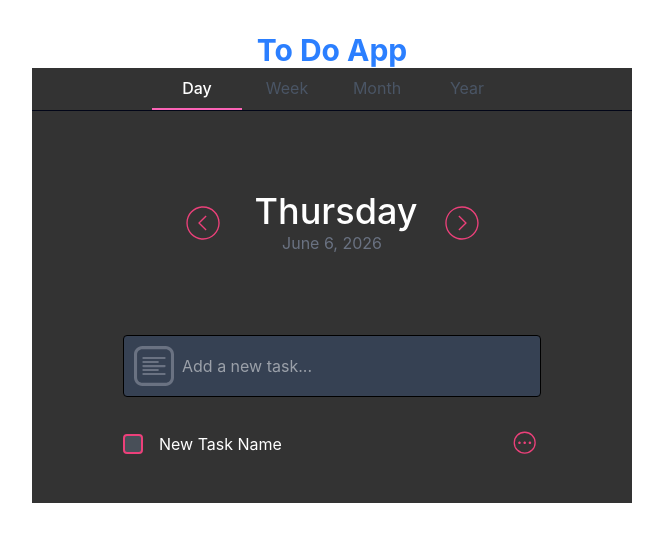
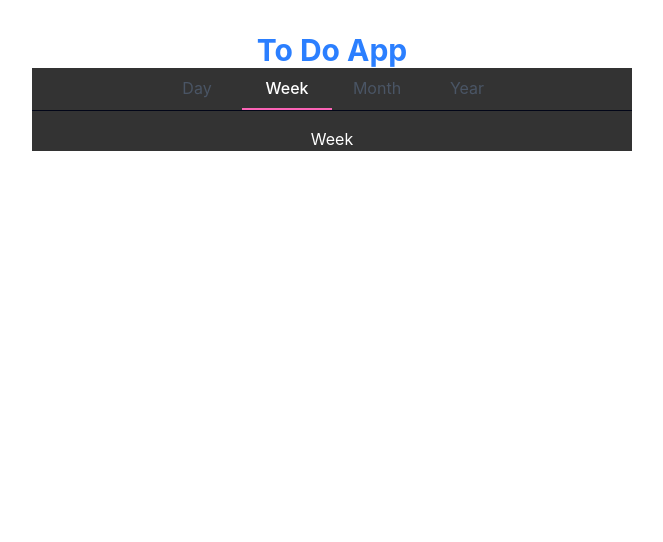
Before and after one commit to Priscilla-03-dev/to-do-app, a React (Vite) app: page / in a window 1280 px wide. Both pictures are taken after a click on the item "Week". Shown: the top 542 px of the page, without its empty margins (308-971 px from the left). Built offline with nearby package versions, Linux system fonts and the light colour scheme.

Commit message:
feat(header):se realiza funcion de vistas temporales y creacion de nuevos componentes

```diff
--- a/src/App.jsx
+++ b/src/App.jsx
@@ -4,19 +4,30 @@ import Header from './components/Header';
 import Day from './components/Day';
 import Form from './components/Form';
 import ListTasks from './components/ListTasks';
+import Week from './components/Week';
+import Month from './components/Month';
+import Year from './components/Year';
 
 import './App.css';
 
-const App=()=> {
-  /*const[count,setCount]=useState(0)*/
+const App = () => {
+  const [tab, setTab] = useState('day'); // component state to manage the active tab
   return (
     <main>
       <h1 className="text-3xl font-bold text-blue-500">To Do App</h1>
       <div className='Todo-container'>
-        <Header/>
-        <Day/>
-        <Form/>
-        <ListTasks/>
+        <Header tab={tab} setTab={setTab}/>
+        {
+          tab === 'day' && <>
+            <Day/>
+            <Form/>
+            <ListTasks/>
+          </>
+        }
+        {tab === 'week' && <Week/>}
+        {tab === 'month' && <Month/>}
+        {tab === 'year' && <Year/>}
+
       </div>
 
     </main>
--- a/src/components/Day.jsx
+++ b/src/components/Day.jsx
@@ -7,7 +7,7 @@ const Day = () => {
       <p className='cursor-pointer'>
         <ArrowLeft/>
       </p>
-      <div className="w-[155px]">
+      <div className="w-[60%]">
         <h4 className="text-4xl font-medium">Thursday</h4>
         <p className="text-gray-500">June 6, 2026</p>
       </div>
--- a/src/components/Form.jsx
+++ b/src/components/Form.jsx
@@ -3,7 +3,7 @@ import Text from "./icons/Text"
 
 const Form = () => {
   return (
-    <section className="max-w-[450px] m-auto my-3 px-4">
+    <section className="max-w-[60%] m-auto my-3 px-4">
       <div className="border border-black rounded bg-gray-700 flex items-center p-2.5">
         <span className="text-gray-500 mr-2">
           <Text />
--- a/src/components/Header.jsx
+++ b/src/components/Header.jsx
@@ -1,16 +1,33 @@
 import React from 'react'
 
-const Header = () => {
+const Header = ({ tab, setTab }) => {
   const navLink = "font-medium text-white border-b-2 border-pink-400";
+  const inactiveLink = "text-gray-600";
   return (
     <div>
       <header className='border-b border-slate-950 mb-4'>
           <nav className='max-w-[60%] m-auto'>
           <ul className='flex justify-around text-gray-600 [&>li]:py-2 [&>li]:w-full [&>li]:cursor-pointer'>
-            <li className={navLink}>Day</li>
-            <li>Week</li>
-            <li>Month</li>
-            <li>Year</li>
+            <li
+              className={tab === 'day' ? navLink : 'inactiveLink'}
+              onClick={ ()=> setTab('day')}>
+              Day
+            </li>
+            <li
+              className={tab === 'week' ? navLink : 'inactiveLink'}
+              onClick={ ()=> setTab('week')}>
+              Week
+            </li>
+            <li
+              className={tab === 'month' ? navLink : 'inactiveLink'}
+              onClick={ ()=> setTab('month')}>
+              Month
+            </li>
+            <li
+              className={tab === 'year' ? navLink : 'inactiveLink'}
+              onClick={ ()=> setTab('year')}>
+              Year
+            </li>
           </ul>
         </nav>
       </header>
--- a/src/components/ListTasks.jsx
+++ b/src/components/ListTasks.jsx
@@ -3,7 +3,7 @@ import Dots from './icons/Dots'
 
 const ListTasks = () => {
   return (
-    <section className='max-w-[450px] m-auto pb-7 pt-1 px-4'>
+    <section className='max-w-[60%] m-auto pb-7 pt-1 px-4'>
       <div className='flex justify-between gap-4 items-center my-4'>
         <span className='cursor-pointer flex items-center'>
           <input
--- /dev/null
+++ b/src/components/Month.jsx
@@ -0,0 +1,11 @@
+import React from 'react'
+
+function Month() {
+  return (
+    <section>
+      Month
+    </section>
+  )
+}
+
+export default Month
--- /dev/null
+++ b/src/components/Week.jsx
@@ -0,0 +1,11 @@
+import React from 'react'
+
+function Week() {
+  return (
+    <section>
+      Week
+    </section>
+  )
+}
+
+export default Week
--- /dev/null
+++ b/src/components/Year.jsx
@@ -0,0 +1,11 @@
+import React from 'react'
+
+function Year() {
+  return (
+    <section>
+      Year
+    </section>
+  )
+}
+
+export default Year
```
